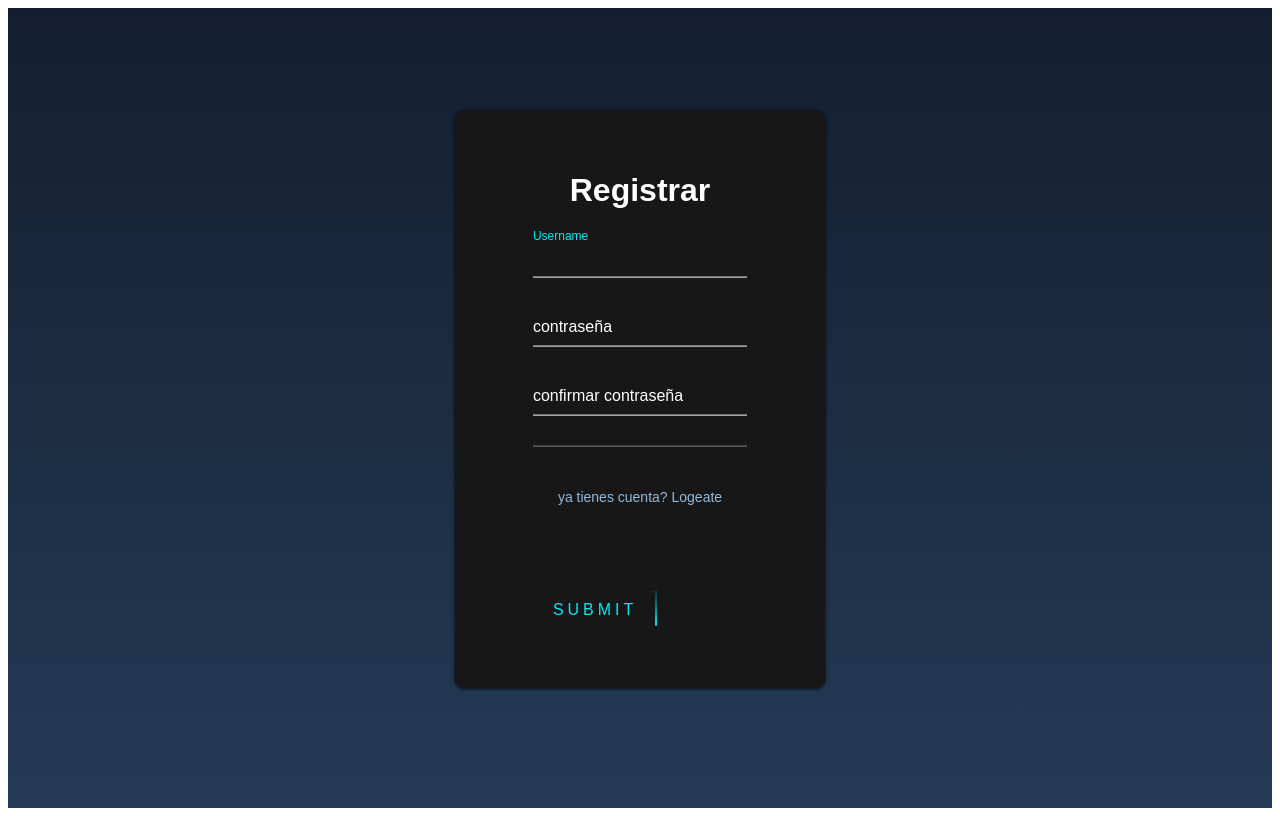
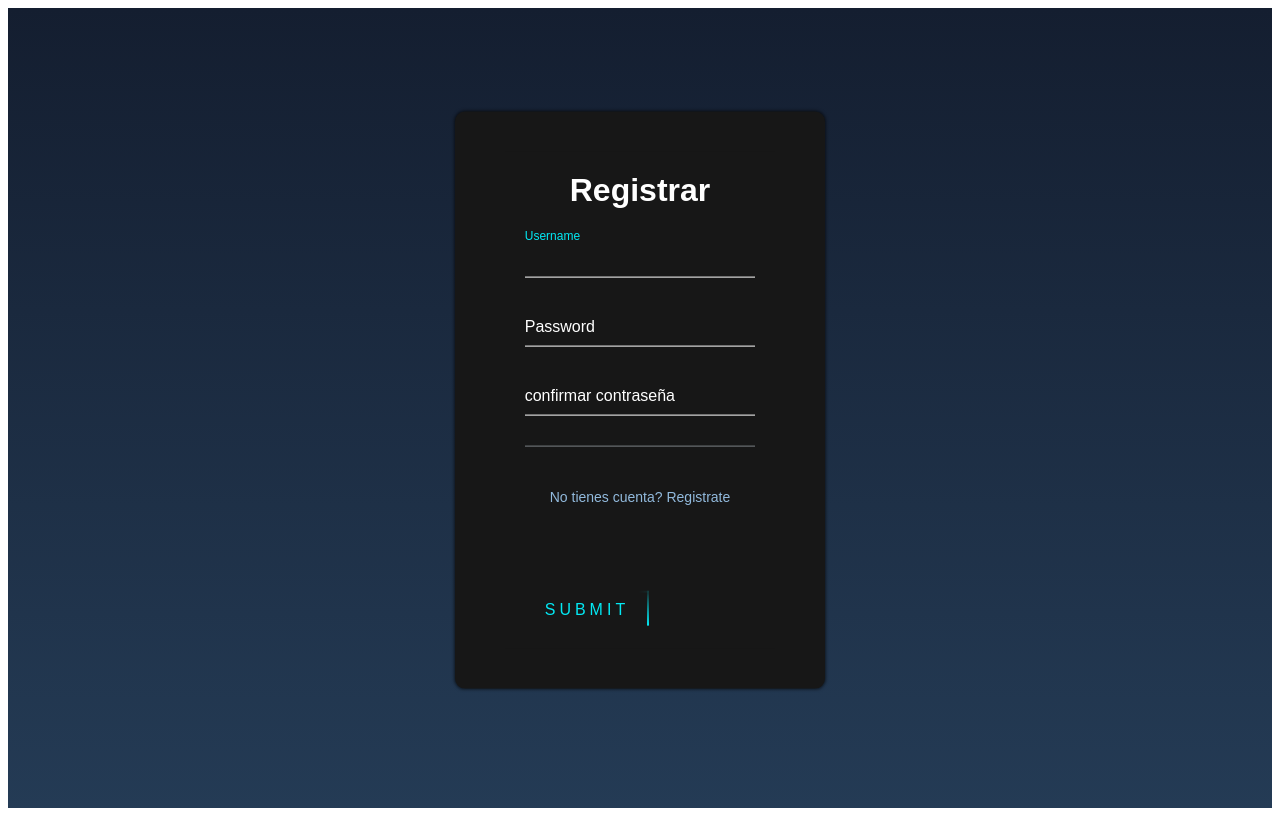
Before and after one commit to NicolasDoradoSoria/eCommerce-front, a Next.js app: page /signUp/views/SignUpView in a window 1280 px wide. Built offline with nearby package versions, Linux system fonts and the light colour scheme.

Commit message:
correccion de patron

```diff
--- /dev/null
+++ b/src/components/ConfirmInput.jsx
@@ -0,0 +1,10 @@
+import '../pages/login/styles/login.css';
+
+const ConfirmInput = () => {
+    return ( <div className="user-box">
+    <input type="password" name="confirmPassword" required autoComplete="current-password" />
+    <label>confirmar contraseña</label>
+</div> );
+}
+
+export default ConfirmInput;
--- /dev/null
+++ b/src/components/EmailInput.jsx
@@ -0,0 +1,10 @@
+import '../pages/login/styles/login.css';
+
+const EmailInput = () => {
+    return (<div className="user-box">
+        <input autoComplete="email" type="text" name="email" required autoFocus />
+        <label>Username</label>
+    </div>);
+}
+
+export default EmailInput;
--- /dev/null
+++ b/src/components/PasswordInput.jsx
@@ -0,0 +1,10 @@
+import '../pages/login/styles/login.css';
+
+const PasswordInput = () => {
+    return (<div className="user-box">
+        <input type="password" name="password" required autoComplete="current-password" />
+        <label>Password</label>
+    </div>);
+}
+
+export default PasswordInput;
--- /dev/null
+++ b/src/components/UserLink.jsx
@@ -0,0 +1,12 @@
+import Link from 'next/link';
+import '../pages/login/styles/login.css';
+
+const UserLink = () => {
+    return ( <div className='link-Container'>
+    <Link href={"/nueva-cuenta"} className="link">
+        <p>No tienes cuenta? Registrate</p>
+    </Link>
+</div> );
+}
+
+export default UserLink;
--- a/src/components/UserManagement.jsx
+++ b/src/components/UserManagement.jsx
@@ -1,16 +1,24 @@
 import '../pages/login/styles/login.css';
 import { Children } from "react";
-import Login from "../pages/login/components/Login";
 import 'tailwindcss/tailwind.css';
 import { cloneElement } from "react";
-import SignUp from '../pages/signUp/components/SignUp';
+import EmailInput from './EmailInput';
+import ConfirmInput from './ConfirmInput';
+import PasswordInput from './PasswordInput';
+import UserLink from './UserLink';
 
 const UserManagement = ({ children, title, onSubmit }) => {
     const renderChildren = Children.map(children, (child) => {
-        if (child.type === Login) {
+        if (child.type === EmailInput) {
             return cloneElement(child);
         }
-        if (child.type === SignUp) {
+        if (child.type === PasswordInput) {
+            return cloneElement(child);
+        }
+        if (child.type === ConfirmInput) {
+            return cloneElement(child);
+        }
+        if (child.type === UserLink) {
             return cloneElement(child);
         }
         return child;
@@ -36,8 +44,9 @@ const UserManagement = ({ children, title, onSubmit }) => {
         </div>
     );
 }
-UserManagement.Login = Login
-UserManagement.SignUp = SignUp
-
+UserManagement.EmailInput = EmailInput
+UserManagement.ConfirmInput = ConfirmInput
+UserManagement.PasswordInput = PasswordInput
+UserManagement.UserLink = UserLink
 
 export default UserManagement;
--- a/src/pages/login/components/Login.jsx
+++ /dev/null
@@ -1,25 +0,0 @@
-import 'tailwindcss/tailwind.css';
-import '../styles/login.css'
-import Link from "next/link";
-
-const Login = () => {
-    return (
-        <>
-            <div className="user-box">
-                <input autoComplete="email" type="text" name="email" required autoFocus />
-                <label>Username</label>
-            </div>
-            <div className="user-box">
-                <input type="password" name="password" required autoComplete="current-password" />
-                <label>Password</label>
-            </div>
-            <div className='link-Container'>
-                <Link href={"/nueva-cuenta"} className="link">
-                    <p>No tienes cuenta? Registrate</p>
-                </Link>
-            </div>
-        </>
-    );
-}
-
-export default Login;
--- a/src/pages/login/views/LoginView.jsx
+++ b/src/pages/login/views/LoginView.jsx
@@ -3,7 +3,9 @@ import UserManagement from "../../../components/UserManagement";
 const LoginView = () => {
     return (
         <UserManagement title={"Iniciar secion"}>
-            <UserManagement.Login/>
+            <UserManagement.EmailInput/>
+            <UserManagement.PasswordInput/>
+            <UserManagement.UserLink/>
         </UserManagement>
     );
 }
--- a/src/pages/signUp/components/SignUp.jsx
+++ /dev/null
@@ -1,26 +0,0 @@
-import Link from "next/link";
-
-const SignUp = () => {
-    return (
-    <>
-        <div className="user-box">
-            <input autoComplete="email" type="text" name="email" required autoFocus />
-            <label>Username</label>
-        </div>
-        <div className="user-box">
-            <input type="password" name="password" required autoComplete="current-password" />
-            <label>contraseña</label>
-        </div>
-        <div className="user-box">
-            <input type="password" name="confirmPassword" required autoComplete="current-password" />
-            <label>confirmar contraseña</label>
-        </div>
-        <div className='link-Container'>
-            <Link href={"/nueva-cuenta"} className="link">
-                <p>ya tienes cuenta? Logeate</p>
-            </Link>
-        </div>
-</> );
-}
-
-export default SignUp;
--- a/src/pages/signUp/views/SignUpView.jsx
+++ b/src/pages/signUp/views/SignUpView.jsx
@@ -3,7 +3,10 @@ import UserManagement from "@/components/UserManagement";
 const SignUpView = () => {
     return (
         <UserManagement title={"Registrar"}>
-            <UserManagement.SignUp />
+            <UserManagement.EmailInput/>
+            <UserManagement.PasswordInput/>
+            <UserManagement.ConfirmInput/>
+            <UserManagement.UserLink/>
         </UserManagement>
     );
 }
```
